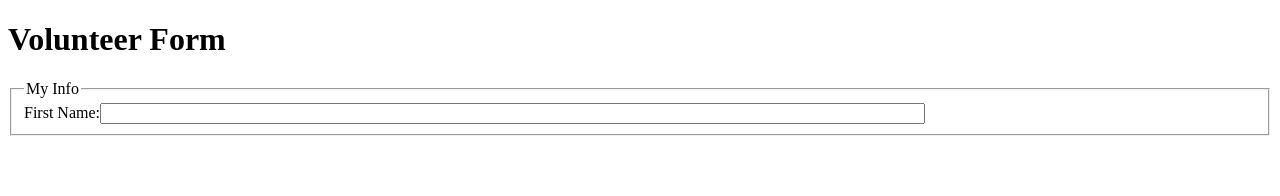
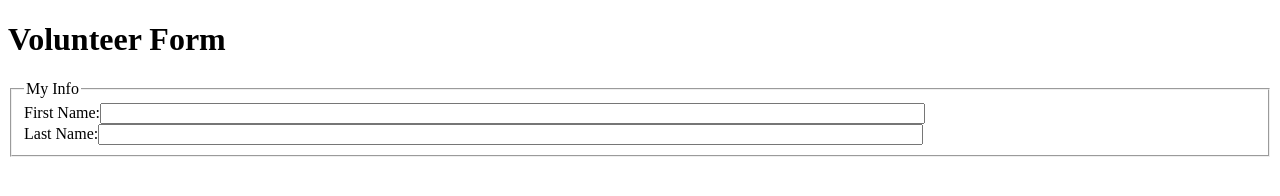
Before and after one commit to joenwoke/ITMD361-Lab4, a plain HTML site: page index.html in a window 1280 px wide. Drawn offline with Linux system fonts and the light colour scheme.

Commit message:
Added Last Name box

```diff
--- a/index.html
+++ b/index.html
@@ -10,6 +10,7 @@
       <fieldset>
         <legend>My Info</legend>
         <div><label>First Name:<input size="100" type="text" name="first_name_field"></label></div>
+        <div><label>Last Name:<input size="100" type="text" name="last_name_field"></label></div>
       </fieldset>
     </form>
   </body>
```
